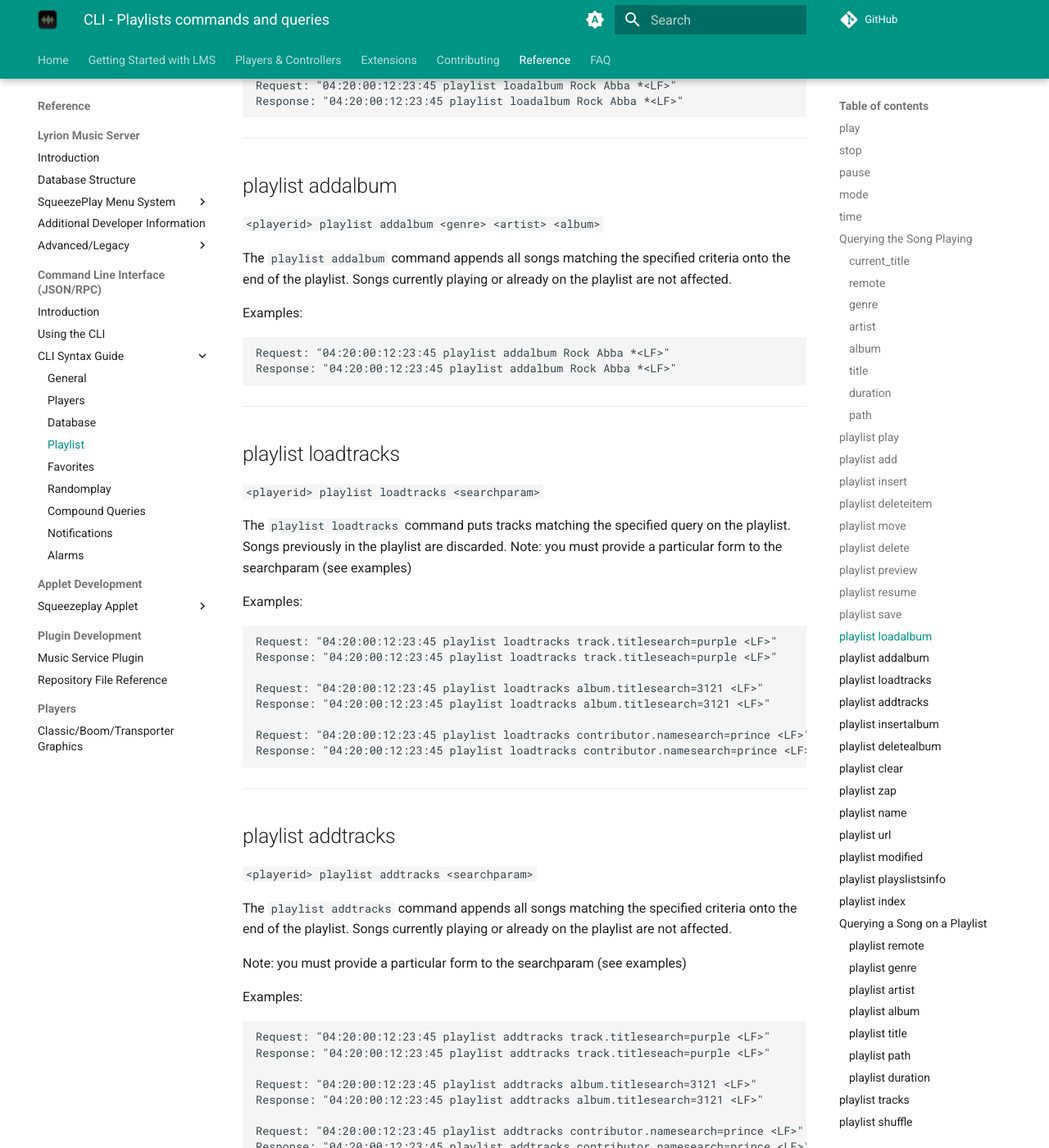
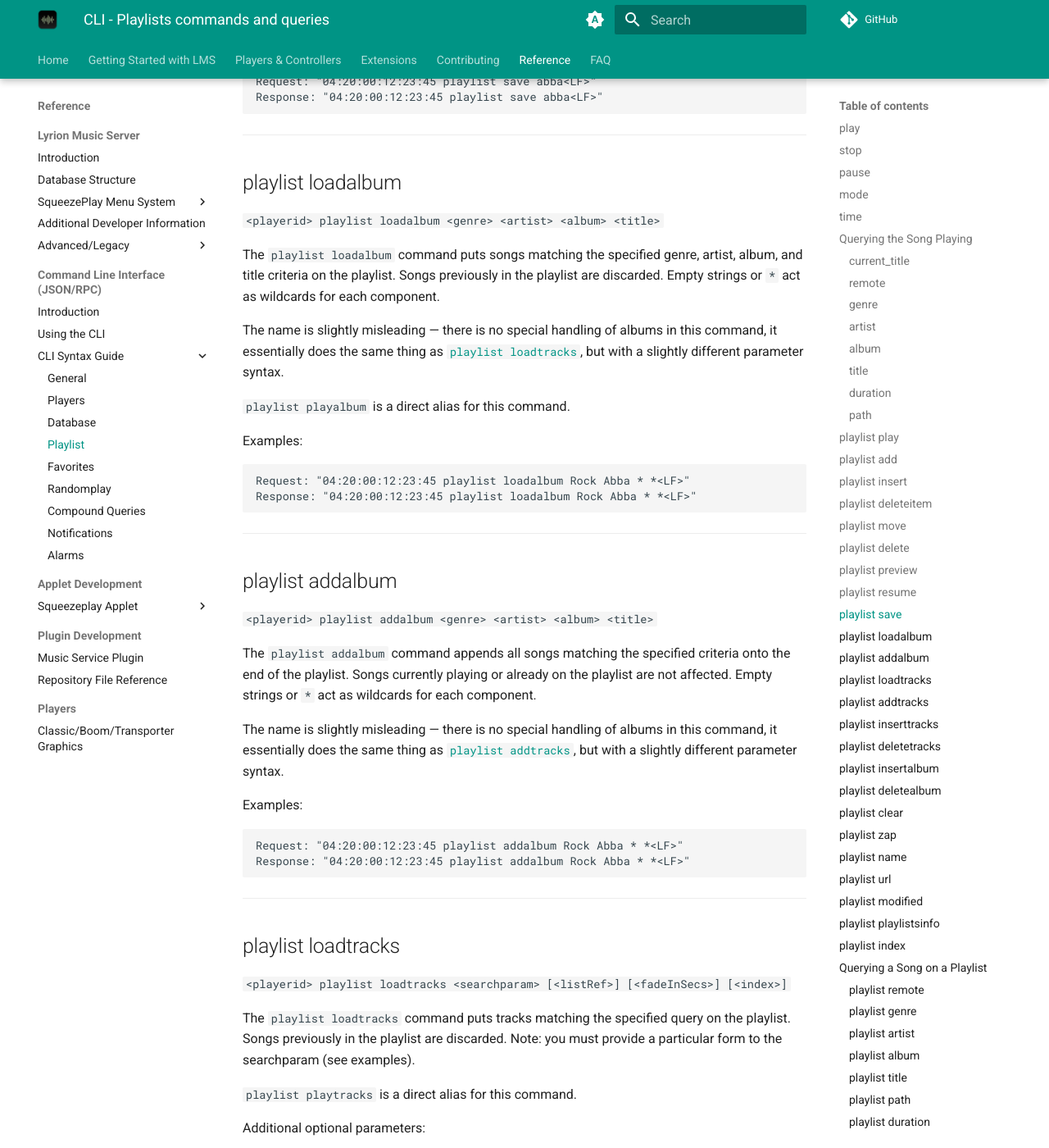
Before and after one commit to LMS-Community/lms-community.github.io, an MkDocs documentation site: the page built from docs/reference/cli/playlist.md, in a window 1280 px wide and 1400 px high, scrolled down 8063 px. Shown: the whole window at 82% size. Built offline with MkDocs 1.6.1 and Material for MkDocs 9.7.7, drawn with Linux system fonts in a browser that asks for light colours; a script that is not in the unit is left out; plug-ins that fetch from the network failed and are left out; comment, search, counter and statistics services are not loaded; some of the changed text lies outside the part shown.

Commit message:
Fix omissions and errors in reference/cli/playlist
Signed-off-by: Lev <leva181777@gmail.com>

````diff
--- a/docs/reference/cli/playlist.md
+++ b/docs/reference/cli/playlist.md
@@ -97,7 +97,7 @@
 ```
 
 ### remote
-`<playerid> remote ?'
+`<playerid> remote ?`
 
 The `remote` command allows for querying information about the song currently playing.
 Command `remote` returns `1` if the current song is a remote stream.
@@ -249,6 +249,15 @@
 
 When called **with** the cmd param of `stop`, stops the currently playing playlist and loads (if possible) the previous playlist. Restored playlist jumps to beginning of CURTRACK when present in m3u file, and does not autoplay restored playlist.
 
+**Accepted tagged parameters:**
+
+| Tag | Description |
+|---|---|
+| `url` | (Required unless `cmd:stop`) The playlist URL to preview. |
+| `title` | The playlist title. |
+| `fadein` | Specifies the fade-in duration in seconds when initiating the preview. |
+| `cmd` | Use `stop` to end the current preview and restore the previous playlist. No other tagged parameters should be sent with `cmd:stop`. |
+
 Examples:
 ```
 Request: "04:20:00:12:23:45 playlist preview url:db:album.titlesearch=A%20FEAST%20OF%20WIRE title:A%20Feast%20Of%20Wire<LF>"
@@ -292,38 +301,60 @@
 ***
 ## playlist loadalbum
 
-`<playerid> playlist loadalbum <genre> <artist> <album>`
+`<playerid> playlist loadalbum <genre> <artist> <album> <title>`
 
-The `playlist loadalbum` command puts songs matching the specified genre artist and album criteria on the playlist. Songs previously in the playlist are discarded.
+The `playlist loadalbum` command puts songs matching the specified genre, artist, album, and title criteria on the playlist. Songs previously in the playlist are discarded. Empty strings or `*` act as wildcards for each component.
+
+The name is slightly misleading — there is no special handling of albums in this command, it essentially does the same thing as [`playlist loadtracks`](#playlist-loadtracks), but with a slightly different parameter syntax.
+
+`playlist playalbum` is a direct alias for this command.
+
+
 
 Examples:
 ```
-Request: "04:20:00:12:23:45 playlist loadalbum Rock Abba *<LF>"
-Response: "04:20:00:12:23:45 playlist loadalbum Rock Abba *<LF>"
+Request: "04:20:00:12:23:45 playlist loadalbum Rock Abba * *<LF>"
+Response: "04:20:00:12:23:45 playlist loadalbum Rock Abba * *<LF>"
 ```
 
 ***
 ## playlist addalbum
-`<playerid> playlist addalbum <genre> <artist> <album>`
+`<playerid> playlist addalbum <genre> <artist> <album> <title>`
 
-The `playlist addalbum` command appends all songs matching the specified criteria onto the end of the playlist. Songs currently playing or already on the playlist are not affected.
+The `playlist addalbum` command appends all songs matching the specified criteria onto the end of the playlist. Songs currently playing or already on the playlist are not affected. Empty strings or `*` act as wildcards for each component.
+
+The name is slightly misleading — there is no special handling of albums in this command, it essentially does the same thing as [`playlist addtracks`](#playlist-addtracks), but with a slightly different parameter syntax.
 
 Examples:
 ```
-Request: "04:20:00:12:23:45 playlist addalbum Rock Abba *<LF>"
-Response: "04:20:00:12:23:45 playlist addalbum Rock Abba *<LF>"
+Request: "04:20:00:12:23:45 playlist addalbum Rock Abba * *<LF>"
+Response: "04:20:00:12:23:45 playlist addalbum Rock Abba * *<LF>"
 ```
 
 ***
 ## playlist loadtracks
-`<playerid> playlist loadtracks <searchparam>`
+`<playerid> playlist loadtracks <searchparam> [<listRef>] [<fadeInSecs>] [<index>]`
 
-The `playlist loadtracks` command puts tracks matching the specified query on the playlist. Songs previously in the playlist are discarded. Note: you must provide a particular form to the searchparam (see examples)
+The `playlist loadtracks` command puts tracks matching the specified query on the playlist. Songs previously in the playlist are discarded. Note: you must provide a particular form to the searchparam (see examples).
+
+`playlist playtracks` is a direct alias for this command.
+
+<!-- TODO: document the syntax for the search query -->
+
+Additional optional parameters:
+
+* `<listRef>`, only used when a particular `<searchparam>` is specified:
+    * if `<searchparam>` is `urllist`, `<listRef>` is a comma-separated array of track URLs to load
+    * if `<searchparam>` is `listRef`, `<listRef>` is an array of track objects (for internal use)
+    * if `<searchparam>` is `listRef=someName`, `<listRef>` is unused, and the array of tracks is instead fetched from a mode parameter `someName`
+    * if `<searchparam>` is `searchRef`, `<listRef>` is a hash of parameters for a direct SQL query
+* `<fadeInSecs>`: The fade-in period to start playing the new tracks
+* `<index>`: The 0-based index of the matching tracks to start playback from.
 
 Examples:
 ```
 Request: "04:20:00:12:23:45 playlist loadtracks track.titlesearch=purple <LF>"
-Response: "04:20:00:12:23:45 playlist loadtracks track.titleseach=purple <LF>"
+Response: "04:20:00:12:23:45 playlist loadtracks track.titlesearch=purple <LF>"
 
 Request: "04:20:00:12:23:45 playlist loadtracks album.titlesearch=3121 <LF>"
 Response: "04:20:00:12:23:45 playlist loadtracks album.titlesearch=3121 <LF>"
@@ -344,7 +375,7 @@
 Examples:
 ```
 Request: "04:20:00:12:23:45 playlist addtracks track.titlesearch=purple <LF>"
-Response: "04:20:00:12:23:45 playlist addtracks track.titleseach=purple <LF>"
+Response: "04:20:00:12:23:45 playlist addtracks track.titlesearch=purple <LF>"
 
 Request: "04:20:00:12:23:45 playlist addtracks album.titlesearch=3121 <LF>"
 Response: "04:20:00:12:23:45 playlist addtracks album.titlesearch=3121 <LF>"
@@ -354,29 +385,63 @@
 ```
 
 ***
-## playlist insertalbum
+## playlist inserttracks
 
-`<playerid> playlist insertalbum <genre> <artist> <album>`
+`<playerid> playlist inserttracks <searchparam>`
 
-The `playlist insertalbum` command inserts all songs matching the specified criteria at the top of the playlist. Songs already on the playlist are not affected.
+The `playlist inserttracks` command inserts all songs matching the specified criteria after the currently playing song in the playlist.
+
+Note: you must provide a particular form to the searchparam (see examples)
 
 Examples:
 ```
-Request: "04:20:00:12:23:45 playlist addalbum Rock Abba *<LF>"
-Response: "04:20:00:12:23:45 playlist addalbum Rock Abba *<LF>"
+Request: "04:20:00:12:23:45 playlist inserttracks track.titlesearch=purple <LF>"
+Response: "04:20:00:12:23:45 playlist inserttracks track.titlesearch=purple <LF>"
+```
+
+***
+## playlist deletetracks
+
+`<playerid> playlist deletetracks <searchparam>`
+
+The `playlist deletetracks` command removes all tracks matching the specified query from the current playlist.
+
+Note: you must provide a particular form to the searchparam (see examples)
+
+Examples:
+```
+Request: "04:20:00:12:23:45 playlist deletetracks track.titlesearch=purple <LF>"
+Response: "04:20:00:12:23:45 playlist deletetracks track.titlesearch=purple <LF>"
+```
+
+***
+## playlist insertalbum
+
+`<playerid> playlist insertalbum <genre> <artist> <album> <title>`
+
+The `playlist insertalbum` command inserts all songs matching the specified criteria at the top of the playlist. Songs already on the playlist are not affected. Empty strings or `*` act as wildcards for each component.
+
+The name is slightly misleading — there is no special handling of albums in this command, it essentially does the same thing as [`playlist inserttracks`](#playlist-inserttracks), but with a slightly different parameter syntax.
+
+Examples:
+```
+Request: "04:20:00:12:23:45 playlist insertalbum Rock Abba * *<LF>"
+Response: "04:20:00:12:23:45 playlist insertalbum Rock Abba * *<LF>"
 ```
 
 ***
 ## playlist deletealbum
 
-`<playerid> playlist deletealbum <genre> <artist> <album>`
+`<playerid> playlist deletealbum <genre> <artist> <album> <title>`
 
-The `playlist deletealbum` command removes songs matching the specified genre artist and album criteria from the playlist.
+The `playlist deletealbum` command removes songs matching the specified genre, artist, album, and title criteria from the playlist. Empty strings or `*` act as wildcards for each component.
+
+The name is slightly misleading — there is no special handling of albums in this command, it essentially does the same thing as [`playlist deletetracks`](#playlist-deletetracks), but with a slightly different parameter syntax.
 
 Examples:
 ```
-Request: "04:20:00:12:23:45 playlist deletealbum Rock Abba *<LF>"
-Response: "04:20:00:12:23:45 playlist deletealbum Rock Abba *<LF>"
+Request: "04:20:00:12:23:45 playlist deletealbum Rock Abba * *<LF>"
+Response: "04:20:00:12:23:45 playlist deletealbum Rock Abba * *<LF>"
 ```
 
 ***
@@ -395,9 +460,11 @@
 ***
 ## playlist zap
 
-`<playerid> playlist zap <songindex>`
+`<playerid> playlist zap [<songindex>]`
 
-The `playlist zap` command adds the song at index songindex into the zapped song playlist.
+The `playlist zap` command removes the song at `<songindex>` from the current playlist and appends it to the persistent "Zapped Songs" playlist.
+
+* `<songindex>`: (Optional) The 0-based index of the track to zap. If omitted, the currently playing track is selected.
 
 Examples:
 ```
@@ -445,20 +512,11 @@
 ```
 
 ***
-## playlist playslistsinfo
+## playlist playlistsinfo
 
-`<playerid> playlist playlistsinfo <taggedParameters>`
+`<playerid> playlist playlistsinfo`
 
 The `playlist playlistsinfo` query returns information on the saved playlist last loaded into the Now Playing playlist, if any.
-
-**Accepted tagged parameters:**
-
-| Tag | Description |
-|---|---|
-| `id` | Playlist id. |
-| `name` | Playlist name. Equivalent to `playlist name ?`. |
-| `modified` | Modification state of the saved playlist. Equivalent to `playlist modified ?`. |
-| `url` | Playlist url. Equivalent to `playlist url ?`. |
 
 **Returned tagged parameters:**
 
@@ -478,13 +536,22 @@
 ***
 ## playlist index
 
-`<playerid> playlist index <index|+index|-index|?> <fadeInSecs>`
+`<playerid> playlist index <index|+index|-index|?> [<fadeInSecs>] [<noplay>] [<seekdata>]`
 
 The `playlist index` command sets or queries the song that is currently playing by index. When setting, a zero-based value may be used to indicate which song to play.
 
 An explicitly positive or negative number may be used to jump to a song relative to the currently playing song. The index can only be set if the playlist is not empty.
 
-If an index parameter is set then `fadeInSecs` may be passed to specify a fade-in period. The value of the current song index may be obtained by passing in `?` as a parameter.
+An index of `+0` rewinds to the beginning of the current song.
+
+If an index parameter is set then `fadeInSecs` may be passed to specify a fade-in period.
+
+* `<noplay>`: (Optional) When true (`1`) and the player is currently stopped, the queued track index is updated without starting playback automatically.
+* `<seekdata>`: (Optional) Seek metadata forwarded directly to the controller when jumping.
+
+The value of the current song index may be obtained by passing in `?` as a parameter.
+
+`playlist jump` is a direct alias for `playlist index`, both as a query and as a command.
 
 Examples:
 ```
@@ -506,7 +573,8 @@
 See also the commands under [Querying the Song Playing](#querying-the-song-playing) which provided similar information for the song currently playing (plus an additional query, `current_title`)
 
 ### playlist remote
-<playerid> playlist remote <index> ?
+`<playerid> playlist remote <index> ?`
+
 `playlist remote` returns 1 if the `song` is a remote stream.
 
 Example
@@ -630,22 +698,37 @@
 ## playlistcontrol
 `<playerid> playlistcontrol <taggedParameters>`
 
-The`playlistcontrol` command enables playlist operations using IDs as returned by extended CLI queries (titles, artists, playlists, etc).
+The `playlistcontrol` command enables playlist operations using IDs as returned by extended CLI queries (titles, artists, playlists, etc).
+
+!!! note "Precedence of Filters"
+    If multiple filtering parameters are provided, they are evaluated in the following strict order of precedence (highest to lowest). High-precedence filters cause lower-precedence filters to be completely ignored:
+
+    1. `folder_id`
+    2. Saved Playlists (`playlist_id` or `playlist_name`)
+    3. Classical Works (`work_id` / `performance`), still reads `album_id`
+    4. Tracks (`track_id`)
+    5. General Filters (`genre_id`, `artist_id`, `album_id`, `year`, `role_id`, `release_type`, `library_id`, `only_album_years`)
 
 **Accepted tagged parameters:**
 
 | Tag | Description |
 |---|---|
 | `cmd` | Command to perform on the playlist, one of `load`, `add`, `insert` or `delete`. This parameter is mandatory. If no additional parameter is provided, the entire DB is loaded/added/inserted/deleted. |
-| `genre_id` | Genre ID, to restrict the results to the titles of that genre. |
+| `play_index` | If this parameter is provided along with `cmd:load` then playback will start with the indicated track. |
+| `folder_id` | Folder ID, to restrict the results to files in this folder_id. If this parameter is provided, then all the others except for `play_index` are ignored. _Note that `cmd:delete` is not supported for folders._ |
+| `playlist_id` | Playlist ID, to restrict the results to this playlist_id. |
+| `playlist_name` | Playlist name, to restrict the results to this playlist_name. |
+| `work_id` | Classical work ID, to restrict the results to the tracks of that classical work. Specify `-1` to filter out all tracks that are not part of a classical work. |
+| `performance` | Classical performance name, used alongside `work_id` to restrict results to a specific performance. |
+| `track_id` | Comma-separated list of track IDs, to restrict the results to these track_ids. The tracks are added to the playlist in the given order. |
+| `genre_id` | Comma-separated list of genre IDs, to restrict the results to the titles of those genres. |
 | `artist_id` | Artist ID, to restrict the results to the titles of that artist. |
-| `album_id` | Album ID, to restrict the results to the titles of that album. |
-| `track_id` | Comma-separated list of track IDs, to restrict the results to these track_ids. If this parameter is provided, then any `genre_id`, `artist_id` and/or `album_id` parameter is ignored. The tracks are added to the playlist in the given order. |
+| `album_id` | Comma-separated list of album IDs, to restrict the results to the titles of those albums. |
+| `role_id` | Contributor role ID, to restrict results to those matching the specified role. |
+| `release_type` | Comma-separated list of release types of an album (e.g. `album`, `ep`, etc.). |
+| `library_id` | Virtual library ID, to restrict the results to a virtual library view. |
 | `year` | Year, to restrict the results to the given year. _The form `year_id` is accepted for backwards compatibility but is deprecated._ |
-| `playlist_id` | Playlist ID, to restrict the results to this playlist_id. If this parameter is provided, then any `genre_id`, `artist_id`, `album_id` and/or `track_id` parameter is ignored. |
-| `folder_id` | Folder ID, to restrict the results to files in this folder_id. If this parameter is provided, then all the others are ignored. _Note that `cmd:delete` is not supported for folders._ |
-| `playlist_name` | Playlist name, to restrict the results to this playlist_name. If this parameter is provided, then any `genre_id`, `artist_id`, `album_id`, `track_id` and/or `playlist_id` parameter is ignored. |
-| `play_index` | If this parameter is provided along with `cmd:load` then playback will start with the indicated track. |
+| `only_album_years` | If set to 1, restricts the year filter to release years of albums only. |
 | `sort` | Album sort order. One of<br>`album`, (the default), <br>`new` (sort by change date in descending order), <br>`artflow` which sorts by artist, year, album for use with artwork-centric interfaces, <br>`artistalbum`, <br>`yearalbum`, <br>`yearartistalbum`, <br>`random`<br>Only of relevance if `genre_id`, `artist_id`, `year` or `year_id` is supplied. |
 
 **Returned tagged parameters:**
````
Also changed, not shown: other parts of docs/reference/cli/playlist.md (+2 -2 lines).
